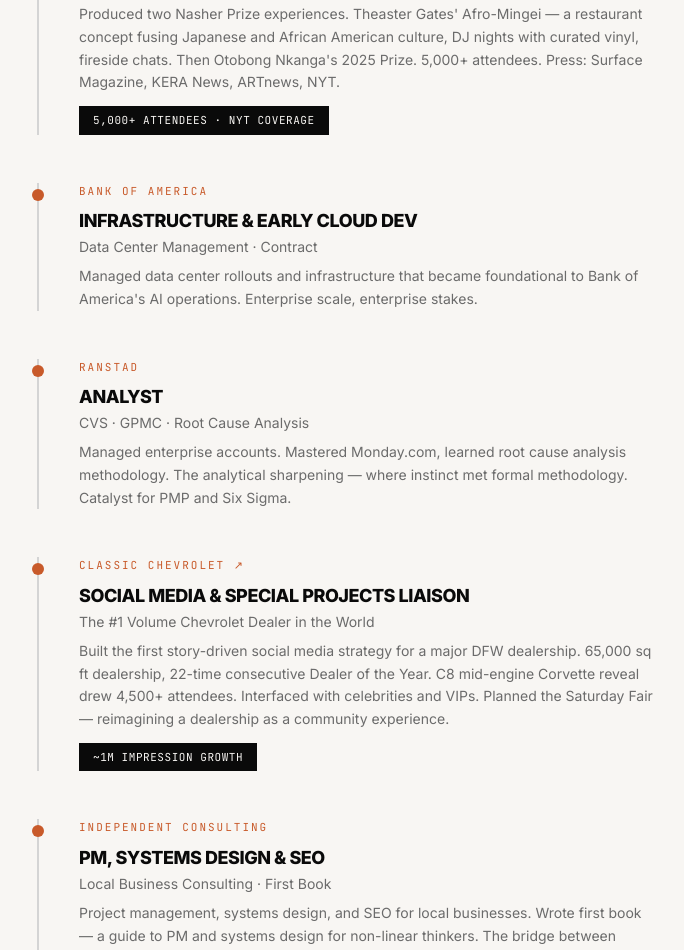
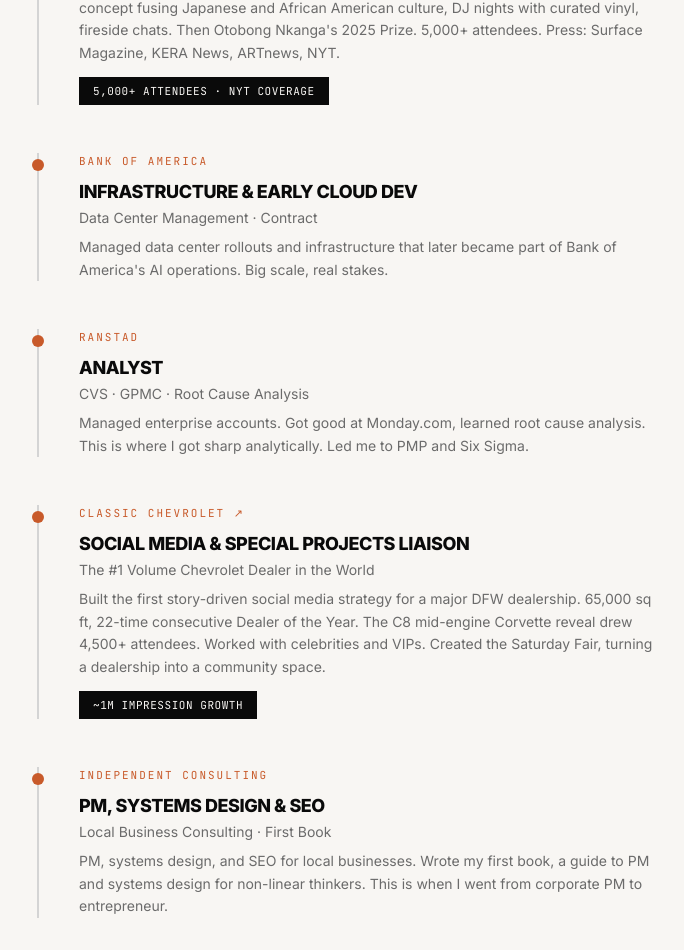
Before and after one commit to Jeromonsele/jj-portfolio, a Next.js app: page / in a window 1280 px wide. Shown: the part 1815-2765 px from the top of the page, without its empty margins (43-727 px from the left). Built offline with nearby package versions, Linux system fonts and the light colour scheme.

Commit message:
copy: run anti-AI writing audit — kill puffery, sound human
Co-Authored-By: Claude Opus 4.6 (1M context) <noreply@anthropic.com>

```diff
--- a/src/app/contact/page.tsx
+++ b/src/app/contact/page.tsx
@@ -15,10 +15,10 @@ export default function Contact() {
           // Let&apos;s Talk
         </p>
         <h1 className="text-[clamp(36px,6vw,64px)] font-black uppercase leading-[0.95] tracking-tight mb-8">
-          I&apos;m always open<br />to interesting<br />conversations.
+          Say hi.
         </h1>
         <p className="text-lg text-brand-gray-600 max-w-lg leading-relaxed mb-12">
-          Whether it&apos;s a role, a project, or an idea — I&apos;d love to hear about it.
+          Got a role, a project, or an idea? I want to hear about it.
         </p>
         <div className="flex flex-col sm:flex-row gap-4">
           <a
--- a/src/components/Footer.tsx
+++ b/src/components/Footer.tsx
@@ -4,7 +4,7 @@ export function Footer() {
       <div>
         <h3 className="text-sm font-extrabold uppercase tracking-wider mb-2">Jordan Eromonsele</h3>
         <p className="text-[13px] text-brand-gray-600 max-w-xs leading-relaxed">
-          Builder of systems, stories, and companies. Dallas, TX.
+          I build things that work. Dallas, TX.
         </p>
         <p className="text-[11px] text-brand-gray-300 mt-6">
           © 2026 Jordan Eromonsele. All rights reserved.
--- a/src/components/Hero.tsx
+++ b/src/components/Hero.tsx
@@ -12,7 +12,7 @@ export function Hero() {
           transition={{ type: "spring", stiffness: 400, damping: 30, delay: 0.1 }}
           className="font-mono text-[13px] text-orange uppercase tracking-[3px] mb-6"
         >
-          // Builder · Strategist · Systems Thinker
+          // Builder · Operator · Founder
         </motion.p>
 
         <motion.h1
@@ -39,7 +39,7 @@ export function Hero() {
           transition={{ type: "spring", stiffness: 400, damping: 30, delay: 0.5 }}
           className="text-lg text-brand-gray-600 max-w-lg leading-relaxed"
         >
-          I build systems, companies, and experiences from scratch — 25+ shipped projects across tech, art, infrastructure, and home services.
+          I build systems and companies from scratch. 25+ shipped projects across tech, art, infrastructure, and home services.
         </motion.p>
       </div>
     </section>
--- a/src/components/LabSection.tsx
+++ b/src/components/LabSection.tsx
@@ -13,7 +13,7 @@ export function LabSection() {
             The Lab.
           </h2>
           <p className="text-sm text-white/50 mb-10 max-w-md">
-            Experiments, interactive tools, and things I think are cool. This section is alive — it updates as I build.
+            Experiments, tools, and things I think are cool. Updates as I build.
           </p>
         </ScrollReveal>
         <div className="grid grid-cols-1 sm:grid-cols-2 lg:grid-cols-3 gap-4">
--- a/src/data/lab.ts
+++ b/src/data/lab.ts
@@ -11,7 +11,7 @@ export const labEntries: LabEntry[] = [
     number: "001",
     title: "TEDx Talk: Revolution for Dummies",
     description:
-      "A step-by-step guide on how to revolutionize your world, your dreams, and why being a revolutionary might be the best thing for you.",
+      "How to revolutionize your world, your dreams, and why being a revolutionary might be the best thing for you.",
     tag: "Talk · TEDxUTA · 2018",
     link: "https://www.ted.com/talks/jj_eromonsele_revolution_for_dummies",
   },
@@ -42,7 +42,7 @@ export const labEntries: LabEntry[] = [
     number: "005",
     title: "Profit Leak Calculator",
     description:
-      "Interactive diagnostic tool that quantifies operational waste for service businesses.",
+      "Tells service businesses exactly how much money they're losing to operational waste.",
     tag: "Interactive · Tool",
     link: "https://theverygoodguys.com/health-check",
   },
@@ -50,14 +50,14 @@ export const labEntries: LabEntry[] = [
     number: "006",
     title: "AI Phone Receptionist",
     description:
-      "FastAPI + Twilio + OpenAI voice bot. Automated phone reception with natural conversation.",
+      "FastAPI + Twilio + OpenAI voice bot. Picks up the phone and talks to people so you don't have to.",
     tag: "Experiment · AI",
   },
   {
     number: "007",
     title: "The Book",
     description:
-      "PM and systems design through the lens of non-linear thinking. How to build and build well.",
+      "PM and systems design for people who don't think in straight lines. In progress.",
     tag: "Writing · In Progress",
   },
   {
--- a/src/data/now.ts
+++ b/src/data/now.ts
@@ -12,7 +12,7 @@ export const nowRoles: NowRole[] = [
     company: "The Very Good Home Company",
     date: "2024 — Present",
     description:
-      "Built a DFW insulation platform from zero — 1.8M property records, instant estimator, automated lead pipeline. Reframing a commodity market through technology and brand.",
+      "Built a DFW insulation platform from zero. 1.8M property records, instant estimator, automated lead pipeline. Making a commodity market feel different through tech and brand.",
     link: "https://theverygoodhomecompany.com",
   },
   {
@@ -20,7 +20,7 @@ export const nowRoles: NowRole[] = [
     company: "The Very Good Consulting",
     date: "2024 — Present",
     description:
-      "Operations consulting for home services using the proprietary 4 Gaps Framework. Closing the psychological, cultural, systems, and technical gaps that trap founders.",
+      "Operations consulting for home services. I use my 4 Gaps Framework to find the psychological, cultural, systems, and technical gaps that keep founders stuck.",
     link: "https://theverygoodguys.com",
   },
 ];
--- a/src/data/projects.ts
+++ b/src/data/projects.ts
@@ -16,7 +16,7 @@ export const projects: Project[] = [
     title: "The Very Good Home Company",
     tag: "Platform · Next.js · Supabase · 1.8M Records",
     description:
-      "Full insulation platform for DFW — instant estimator powered by 1.8M county property records across 4 counties, automated lead pipeline via Lead Truffle, rebate calculator, energy loss calculator. 5-star Google reviews. Built the tech, the brand, and the go-to-market.",
+      "Insulation platform for DFW homeowners. 1.8M property records across 4 counties, instant estimator, automated lead pipeline through Lead Truffle, rebate calculator, energy loss calculator. 5-star Google reviews. I built all of it.",
     image: "/projects/tvghc-hero.png",
     previewStat: "1.8M Properties · 4 Counties",
     link: "https://theverygoodhomecompany.com",
@@ -26,7 +26,7 @@ export const projects: Project[] = [
     title: "The Very Good Consulting — 4 Gaps Framework",
     tag: "Consulting · Framework · Proprietary IP",
     description:
-      "Operations consulting practice with a proprietary diagnostic framework. The 4 Gaps — psychological, cultural, systems, technical — born from a master's program, validated in the field. Helping home services founders escape the bottleneck trap.",
+      "Operations consulting with a diagnostic framework I built. The 4 Gaps (psychological, cultural, systems, technical) came out of my master's program and got tested on real businesses. Helps home services founders stop being the bottleneck.",
     image: "/projects/tvgg-hero.png",
     link: "https://theverygoodguys.com",
   },
@@ -35,7 +35,7 @@ export const projects: Project[] = [
     title: "SearchFundDB",
     tag: "Database · Next.js · Supabase · 4,849 Funds",
     description:
-      "Search fund discovery platform with 4,849 funds and 75 enriched contacts. Full-text search, magic link auth, stage-colored cards, analytics dashboard. A real data product built from scratch.",
+      "Search fund discovery platform. 4,849 funds, 75 enriched contacts. Full-text search, magic link auth, stage-colored cards, analytics dashboard. Built from scratch.",
     previewType: "dark",
     previewText: "SearchFundDB\n4,849 Funds",
     previewStat: "4,849 Funds Loaded",
@@ -46,7 +46,7 @@ export const projects: Project[] = [
     title: "Nasher Sculpture Center — Producer",
     tag: "Experience · Production · Art · NYT Coverage",
     description:
-      "Produced two Nasher Prize experiences: Theaster Gates' Afro-Mingei (2022-2023) — a restaurant/DJ/community concept fusing Japanese and African American culture — and Otobong Nkanga's 2025 Prize. 5,000+ attendees. New York Times, Surface Magazine, ARTnews coverage.",
+      "Produced two Nasher Prize experiences. Theaster Gates' Afro-Mingei (2022-2023), a restaurant/DJ/community concept fusing Japanese and African American culture. Then Otobong Nkanga's 2025 Prize. 5,000+ attendees. Covered by the New York Times, Surface Magazine, and ARTnews.",
     previewType: "gradient",
     previewText: "Afro-Mingei\nNasher Prize",
     previewStat: "5,000+ Attendees · NYT",
@@ -57,7 +57,7 @@ export const projects: Project[] = [
     title: "Classic Chevrolet — Digital Transformation",
     tag: "Social Media · Brand · #1 Dealer in the World",
     description:
-      "Built the first story-driven social media strategy for the #1 volume Chevrolet dealership in the world (65,000 sq ft, 22-time Dealer of the Year). Managed the C8 mid-engine Corvette reveal (4,500+ attendees). ~1M impression growth. Celebrity liaising. Saturday Fair community events.",
+      "Built the first story-driven social media strategy for the #1 volume Chevy dealer in the world. 65,000 sq ft, 22-time Dealer of the Year. Ran the C8 mid-engine Corvette reveal (4,500+ attendees). ~1M impression growth. Celebrity coordination. Created the Saturday Fair community events.",
     previewType: "dark",
     previewText: "Classic\nChevrolet",
     previewStat: "#1 Chevy Dealer · World",
@@ -68,7 +68,7 @@ export const projects: Project[] = [
     title: "LPM SOP Platform",
     tag: "SaaS · FastAPI · Docker · 13 Services",
     description:
-      "Full-production SOP management platform. 13-service Docker stack — Postgres, Redis, FastAPI, Celery, Nginx, Traefik, Prometheus, Grafana, ELK. The most architecturally complex build.",
+      "SOP management platform running 13 Docker services: Postgres, Redis, FastAPI, Celery, Nginx, Traefik, Prometheus, Grafana, ELK. The biggest thing I've built architecturally.",
     image: "/projects/lpm-hero.png",
     link: "https://lpm-2.vercel.app",
   },
@@ -77,7 +77,7 @@ export const projects: Project[] = [
     title: "The Emma Project",
     tag: "Client · React · Three.js · 3D Web",
     description:
-      "3D showcase website built with Three.js and React Three Fiber. Premium visual experience with interactive 3D elements, Framer Motion animations, and Lenis smooth scrolling.",
+      "3D website built with Three.js and React Three Fiber. Interactive 3D elements, Framer Motion animations, Lenis smooth scrolling. Client project.",
     image: "/projects/emma-project-hero.png",
     link: "https://emmaproject.vercel.app",
   },
@@ -86,7 +86,7 @@ export const projects: Project[] = [
     title: "Haus of Duas",
     tag: "App · React · Gemini AI · Islamic Prayer",
     description:
-      "Islamic prayer companion app with Google Gemini AI integration for prayer guidance and Q&A. Built with React 19, Vite, and Tailwind.",
+      "Islamic prayer app with Gemini AI for prayer guidance and Q&A. React 19, Vite, Tailwind.",
     image: "/projects/haus-of-duas.png",
     link: "https://haus-of-duas.vercel.app",
   },
@@ -95,7 +95,7 @@ export const projects: Project[] = [
     title: "AI Confession Booth",
     tag: "Consumer · Next.js · OpenAI · Stripe",
     description:
-      "Anonymous AI-powered confessional with real-time responses, payment integration via Stripe, and exportable confessions via HTML2Canvas. Supabase auth.",
+      "Anonymous AI confessional. Real-time responses, Stripe payments, exportable confessions via HTML2Canvas. Supabase auth.",
     previewType: "dark",
     previewText: "AI Confession\nBooth",
     link: "https://ai-confession-booth.vercel.app",
@@ -105,7 +105,7 @@ export const projects: Project[] = [
     title: "AC Christopher Accountancy",
     tag: "Client · React · Vite · Professional Services",
     description:
-      "Professional CPA firm website. Clean, authoritative design with React 19, Framer Motion animations, and responsive layout.",
+      "CPA firm website. Clean design, React 19, Framer Motion, fully responsive. Paid client work.",
     image: "/projects/ac-christopher-hero.png",
     link: "https://c-akhidenor-cpa.vercel.app",
   },
@@ -114,7 +114,7 @@ export const projects: Project[] = [
     title: "Periods.",
     tag: "Product · Next.js · Cross-Platform · Custom Domain",
     description:
-      "Period tracking app with a custom domain (getperiods.app). Web + iOS. A personal product built to solve a real need.",
+      "Period tracking app. Web + iOS, custom domain (getperiods.app). Built it because I needed it to exist.",
     previewType: "dark",
     previewText: "Periods.",
     link: "https://getperiods.app",
@@ -124,7 +124,7 @@ export const projects: Project[] = [
     title: "Life After 50",
     tag: "Web App · React · Smooth Scroll",
     description:
-      "Multi-page web application with smooth scroll navigation. Built for an audience thinking about what comes next.",
+      "Multi-page web app with smooth scroll navigation. Built for people thinking about what comes after 50.",
     previewType: "gradient",
     previewText: "Life\nAfter 50",
     link: "https://life-after50.vercel.app",
@@ -134,7 +134,7 @@ export const projects: Project[] = [
     title: "PressureX — Lead Engine",
     tag: "Lead Gen · Next.js · Supabase · High-Converting UI",
     description:
-      "Lead generation engine built specifically for the insulation business. High-converting estimate UI. The tech layer behind TVGHC's customer acquisition.",
+      "Lead generation engine for the insulation business. High-converting estimate UI. This powers TVGHC's customer acquisition.",
     previewType: "dark",
     previewText: "PressureX\nLead Engine",
     link: "https://pressure-x-6ehl.vercel.app",
@@ -144,7 +144,7 @@ export const projects: Project[] = [
     title: "Company X-Ray",
     tag: "Tool · Business Intelligence",
     description:
-      "Business intelligence tool for analyzing company data. Built during the consulting practice to diagnose operational issues faster.",
+      "Business intelligence tool I built during consulting to diagnose operational issues faster.",
     previewType: "terminal",
     previewText: "$ company-xray\n→ analyzing...\n✓ report ready",
     link: "https://company-xray.vercel.app",
@@ -154,7 +154,7 @@ export const projects: Project[] = [
     title: "Wrong Door Club",
     tag: "Web · React · Responsive Design · Jul 2025",
     description:
-      "One of the earliest builds — responsive web app with final polish before deploy. Where the coding journey began, before agentic tools changed everything.",
+      "One of my earliest builds. Responsive web app, polished and deployed. This is where I started coding, before agentic tools changed everything.",
     previewType: "gradient",
     previewText: "Wrong\nDoor Club",
     link: "https://wrongdoorclub.vercel.app",
@@ -164,7 +164,7 @@ export const projects: Project[] = [
     title: "AIPromptDoc",
     tag: "Tool · Python 3.12 · Prompt Engineering",
     description:
-      "Prompt engineering documentation tool. Python backend with all imports fixed for production. Where the interest in AI tooling and prompt design began.",
+      "Prompt engineering documentation tool. Python 3.12 backend. This is where my interest in AI tooling started.",
     previewType: "terminal",
     previewText: "$ aipromptdoc\n→ deploy ready\n✓ Python 3.12",
     link: "https://aipromptdoc.vercel.app",
@@ -174,7 +174,7 @@ export const projects: Project[] = [
     title: "CC Planning",
     tag: "Tool · React · Content Calendar",
     description:
-      "Content calendar planning tool. Refactored for error handling, initialization flow, and memory leak prevention. Early React architecture learning.",
+      "Content calendar planning tool. Refactored for error handling and memory leak prevention. One of my first real React apps.",
     previewType: "light",
     previewText: "CC\nPlanning",
     link: "https://cc-planning.vercel.app",
@@ -184,7 +184,7 @@ export const projects: Project[] = [
     title: "75 Hard Couples Tracker",
     tag: "PWA · HTML · First Deploy · Oct 2025",
     description:
-      "PWA fitness tracker for couples doing the 75 Hard challenge. The very first Vercel deployment — October 2025. Where it all started.",
+      "PWA fitness tracker for couples doing 75 Hard together. My very first Vercel deployment, October 2025. Where it all started.",
     previewType: "dark",
     previewText: "75 HARD\nDay 1",
     link: "https://75-hard-couples-tracker-5wcu.vercel.app",
@@ -194,7 +194,7 @@ export const projects: Project[] = [
     title: "Vibe Receipt Generator",
     tag: "Experiment · v0 · AI-Assisted Code",
     description:
-      "Fun receipt generator built with v0. Playing with AI-assisted code generation before going deep on agentic workflows.",
+      "Receipt generator built with v0. I was playing with AI-assisted code generation before going deep on agentic workflows.",
     previewType: "dark",
     previewText: "Vibe\nReceipt",
     link: "https://v0-vibe-receipt-generator.vercel.app",
--- a/src/data/timeline.ts
+++ b/src/data/timeline.ts
@@ -13,7 +13,7 @@ export const timeline: TimelineEntry[] = [
     role: "Project Manager → Program Manager",
     subtitle: "Built PM infrastructure from scratch · AI Policy Author",
     description:
-      "Walked into chaos, built the project management system. Managed 20+ simultaneous projects. Elevated to program manager. Wrote the company's first AI framework and policy — predicted the overcorrection before the market caught up.",
+      "Walked into chaos, built the project management system. Managed 20+ simultaneous projects. Got promoted to program manager. Wrote the company's first AI framework and policy. Predicted the overcorrection before the market caught up.",
     stat: "20+ PROJECTS · AI POLICY AUTHOR",
   },
   {
@@ -21,7 +21,7 @@ export const timeline: TimelineEntry[] = [
     role: "Producer, Nasher Prize",
     subtitle: "Theaster Gates Afro-Mingei (2022-2023) · Otobong Nkanga (2025)",
     description:
-      "Produced two Nasher Prize experiences. Theaster Gates' Afro-Mingei — a restaurant concept fusing Japanese and African American culture, DJ nights with curated vinyl, fireside chats. Then Otobong Nkanga's 2025 Prize. 5,000+ attendees. Press: Surface Magazine, KERA News, ARTnews, NYT.",
+      "Produced two Nasher Prize experiences. Theaster Gates' Afro-Mingei, a restaurant concept fusing Japanese and African American culture, DJ nights with curated vinyl, fireside chats. Then Otobong Nkanga's 2025 Prize. 5,000+ attendees. Press: Surface Magazine, KERA News, ARTnews, NYT.",
     stat: "5,000+ ATTENDEES · NYT COVERAGE",
     link: "https://www.nashersculpturecenter.org/programs-events/programs-list/program/id/307",
   },
@@ -30,21 +30,21 @@ export const timeline: TimelineEntry[] = [
     role: "Infrastructure & Early Cloud Dev",
     subtitle: "Data Center Management · Contract",
     description:
-      "Managed data center rollouts and infrastructure that became foundational to Bank of America's AI operations. Enterprise scale, enterprise stakes.",
+      "Managed data center rollouts and infrastructure that later became part of Bank of America's AI operations. Big scale, real stakes.",
   },
   {
     organization: "Ranstad",
     role: "Analyst",
     subtitle: "CVS · GPMC · Root Cause Analysis",
     description:
-      "Managed enterprise accounts. Mastered Monday.com, learned root cause analysis methodology. The analytical sharpening — where instinct met formal methodology. Catalyst for PMP and Six Sigma.",
+      "Managed enterprise accounts. Got good at Monday.com, learned root cause analysis. This is where I got sharp analytically. Led me to PMP and Six Sigma.",
   },
   {
     organization: "Classic Chevrolet",
     role: "Social Media & Special Projects Liaison",
     subtitle: "The #1 Volume Chevrolet Dealer in the World",
     description:
-      "Built the first story-driven social media strategy for a major DFW dealership. 65,000 sq ft dealership, 22-time consecutive Dealer of the Year. C8 mid-engine Corvette reveal drew 4,500+ attendees. Interfaced with celebrities and VIPs. Planned the Saturday Fair — reimagining a dealership as a community experience.",
+      "Built the first story-driven social media strategy for a major DFW dealership. 65,000 sq ft, 22-time consecutive Dealer of the Year. The C8 mid-engine Corvette reveal drew 4,500+ attendees. Worked with celebrities and VIPs. Created the Saturday Fair, turning a dealership into a community space.",
     stat: "~1M IMPRESSION GROWTH",
     link: "https://www.classicchevrolet.com",
   },
@@ -53,28 +53,28 @@ export const timeline: TimelineEntry[] = [
     role: "PM, Systems Design & SEO",
     subtitle: "Local Business Consulting · First Book",
     description:
-      "Project management, systems design, and SEO for local businesses. Wrote first book — a guide to PM and systems design for non-linear thinkers. The bridge between corporate PM and entrepreneurship.",
+      "PM, systems design, and SEO for local businesses. Wrote my first book, a guide to PM and systems design for non-linear thinkers. This is when I went from corporate PM to entrepreneur.",
   },
   {
     organization: "Airbus",
     role: "Communications Intern → PM Discovery",
     subtitle: "Navy Capture Project · COVID Era",
     description:
-      "Pitched campaign strategy to win a defense contract at aerospace scale. First exposure to large-scale project management. Realized legacy media was five years behind. Where I fell in love with project management.",
+      "Pitched a campaign strategy to win a defense contract at aerospace scale. First time seeing large-scale project management up close. Realized legacy media was five years behind. Fell in love with PM here.",
   },
   {
     organization: "Dallas Baptist University",
     role: "MS Organizational Change & PM",
     subtitle: "Master's Program",
     description:
-      "Developed the theoretical foundation for the 4 Gaps Framework. Research on charismatic leadership dependency and why organizations need systems that work without a single person directing them.",
+      "Where the 4 Gaps Framework started as theory. Researched charismatic leadership dependency and why organizations need systems that work without one person running everything.",
   },
   {
     organization: "University of Texas at Arlington",
     role: "BA Marketing · Campus Builder · TEDx Speaker",
     subtitle: "TEDxUTA · 2 Orgs Founded · Euphoria · Student Government",
     description:
-      "TEDx speaker — \"Revolution for Dummies\" (2018). Co-founded The Football Team: A Creative Collective (still active). Created The Speakeasy Open Mic and Euphoria, an interactive art show cultivating Arlington's creative scene. President, Business Constituency Council. Cool Speed Fellowship. All while working two jobs. \"I've been told before that you can't create culture, and I vehemently disagree.\"",
+      "TEDx speaker, \"Revolution for Dummies\" (2018). Co-founded The Football Team: A Creative Collective (still active). Created The Speakeasy Open Mic and Euphoria, an interactive art show that built Arlington's creative scene. President, Business Constituency Council. Cool Speed Fellowship. All while working two jobs. \"I've been told before that you can't create culture, and I vehemently disagree.\"",
     stat: "TEDX SPEAKER · 2 ORGS FOUNDED · EUPHORIA CREATOR",
     link: "https://www.ted.com/talks/jj_eromonsele_revolution_for_dummies",
   },
```
